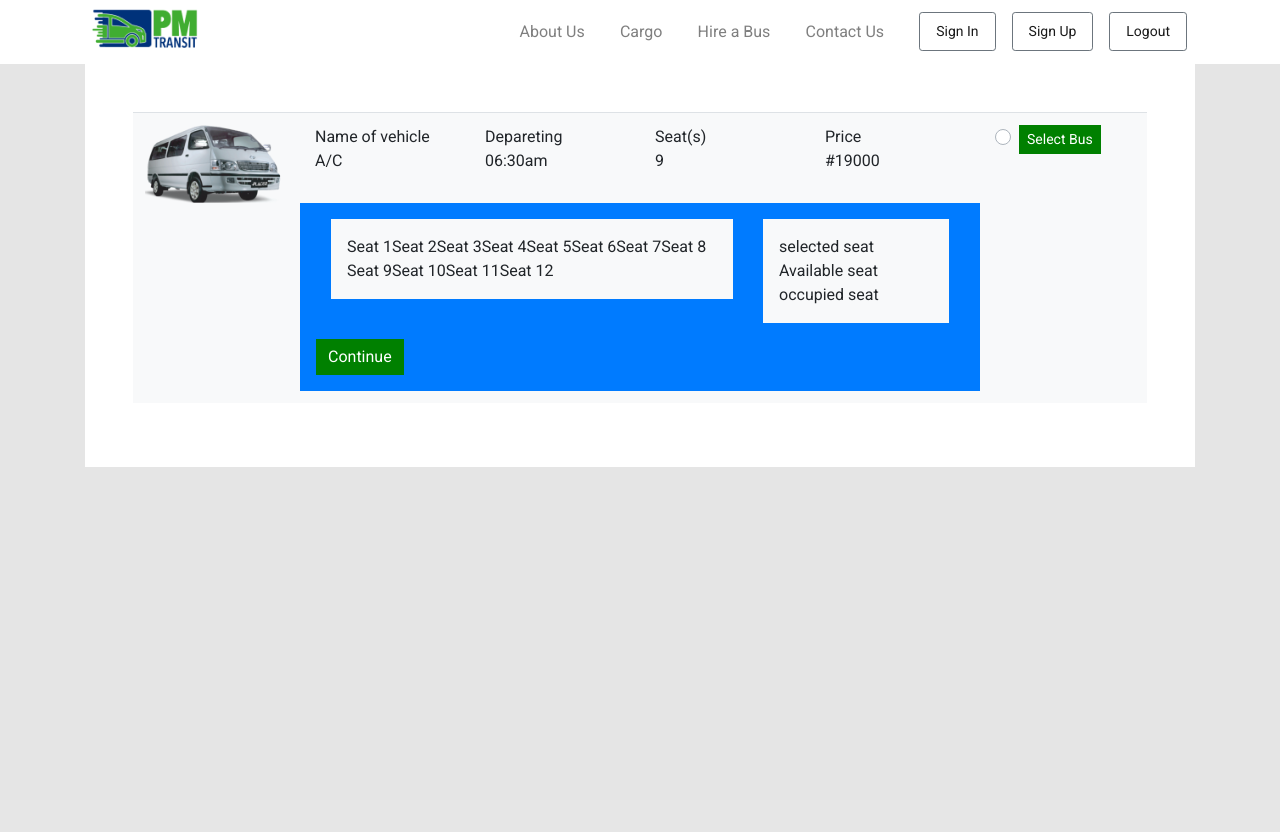
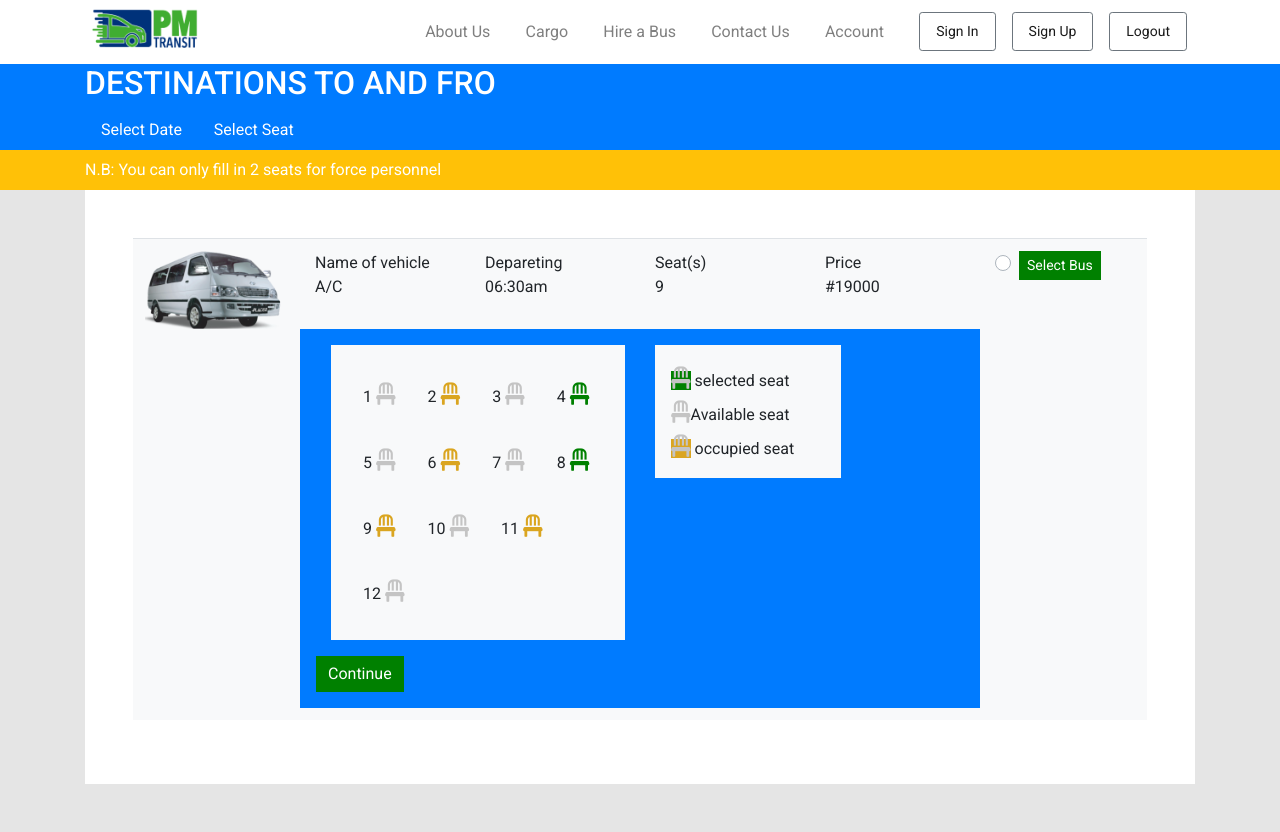
Before and after one commit to iballi2017/pmtransit, a PHP site: page /user/step-1-select-a-bus.php in a window 1280 px wide. Before the commit the page ends 467 px from the top, so only its background shows below. Run offline with PHP 8.4, Linux system fonts and the light colour scheme; some libraries are stand-ins or nearby versions.

Commit message:
new commit 17/02/2020

```diff
--- a/css/style.css
+++ b/css/style.css
@@ -374,6 +374,34 @@ input.invalid {
   bottom: 0;
   border: 1px solid red;
 } */
+.step-1-select-a-bus-page .seat-numbers {
+  display: flex;
+  flex-wrap: wrap;
+  list-style: none;
+  padding: 0; }
+  .step-1-select-a-bus-page .seat-numbers li {
+    margin: 1em; }
+    .step-1-select-a-bus-page .seat-numbers li::after {
+      content: "\f6c0";
+      font-family: "Font Awesome 5 Free";
+      font-weight: 900;
+      color: #c4c4c4;
+      font-size: 1.4rem; }
+  .step-1-select-a-bus-page .seat-numbers li.selected + li::after {
+    color: green; }
+  .step-1-select-a-bus-page .seat-numbers li.occupied + li::after {
+    color: goldenrod; }
+.step-1-select-a-bus-page .seat-label-info span.selected {
+  background-color: green; }
+.step-1-select-a-bus-page .seat-label-info span.occupied {
+  background-color: goldenrod; }
+.step-1-select-a-bus-page .seat-label-info span::before {
+  content: "\f6c0";
+  font-family: "Font Awesome 5 Free";
+  font-weight: 900;
+  color: #c4c4c4;
+  font-size: 1.4rem; }
+
 @media (max-width: 425px) {
   .step {
     height: 40px;
--- a/css/style.scss
+++ b/css/style.scss
@@ -476,6 +476,67 @@ input.invalid {
   border: 1px solid red;
 } */
 
+// vehicle-selection page
+.vehicle-selection-container {
+}
+
+// step-1-select-a-bus
+.step-1-select-a-bus-page {
+  .seat-numbers {
+    display: flex;
+    flex-wrap: wrap;
+    list-style: none;
+    padding: 0;
+
+    li {
+      margin: 1em;
+
+      &.selected > &::after {
+        // background-color: green;
+        // color: green;
+      }
+
+      &.occupied {
+        // background-color: goldenrod;
+      }
+
+      &::after {
+        content: "\f6c0";
+        font-family: "Font Awesome 5 Free";
+        font-weight: 900;
+        color: #c4c4c4;
+        font-size: 1.4rem;
+      }
+    }
+
+    li.selected + li::after {
+      color: green;
+    }
+    li.occupied + li::after {
+      color: goldenrod;
+    }
+  }
+
+  .seat-label-info {
+    span {
+      &.selected {
+        background-color: green;
+      }
+
+      &.occupied {
+        background-color: goldenrod;
+      }
+      &::before {
+        content: "\f6c0";
+        font-family: "Font Awesome 5 Free";
+        font-weight: 900;
+        color: #c4c4c4;
+        font-size: 1.4rem;
+      }
+    }
+  }
+}
+
 @media (max-width: 425px) {
   .step {
     height: 40px;
--- a/includes/header.php
+++ b/includes/header.php
@@ -46,6 +46,9 @@
                     <li class="nav-item main-animate-nav-item">
                         <a class="nav-link" href="#">Contact Us</a>
                     </li>
+                    <li class="nav-item main-animate-nav-item">
+                        <a class="nav-link" href="../user/user-account-profile.php">Account</a>
+                    </li>
                     <li class="nav-item active">
                         <a class="btn btn-outline-secondary btn-sm nav-link px-3 mx-2" href="../user/login.php">Sign
                             In</a>
--- a/index.php
+++ b/index.php
@@ -47,6 +47,9 @@
                     </li>
                     <li class="nav-item main-animate-nav-item">
                         <a class="nav-link" href="#">Contact Us</a>
+                    </li>
+                    <li class="nav-item main-animate-nav-item">
+                        <a class="nav-link" href="./user/user-account-profile.php">Account</a>
                     </li>
                     <li class="nav-item active">
                         <a class="btn btn-outline-secondary btn-sm nav-link px-3 mx-2" href="./user/login.php">Sign
--- a/user/step-1-select-a-bus.php
+++ b/user/step-1-select-a-bus.php
@@ -1,11 +1,37 @@
 <!-- header -->
 <?php include_once '../includes/header.php'; ?>
+
+
+<main class="step-1-select-a-bus-page mb-5">
+
+    <section class="bg-primary">
+        <div class="container text-white">
+            <h2>DESTINATIONS TO AND FRO</h2>
+            <ul class="nav">
+                <li class="nav-item">
+                    <a class="nav-link active text-white" href="#">Select Date</a>
+                </li>
+                <li class="nav-item">
+                    <a class="nav-link text-white" href="#">Select Seat</a>
+                </li>
+            </ul>
+        </div>
+
+        <div class="bg-warning py-2">
+            <div class="container">
+                <p class="m-0 text-white">N.B: You can only fill in 2 seats for force personnel</p>
+            </div>
+        </div>
+
+    </section>
+
+
 
 
     <section>
         <div class="container">
             <form class="bg-white p-5">
-            <div class="table-responsive">
+                <!-- <div class="table-responsive"> -->
                 <table class="table bg-light">
                     <!-- <thead>
                         <tr>
@@ -50,58 +76,58 @@
                                         <div class="col col-md-8 offset-2 bg-primary p-3">
                                             <div class="container">
                                                 <div class="row">
-                                                    <div class="col-12 col-md-8">
+                                                    <div class="col-12 col-md-6">
 
-                                                        <ul class='bg-light p-3'
-                                                            style="display: flex; flex-wrap: wrap; list-style: none; padding: 0">
-                                                            <li>
-                                                                Seat 1
+                                                        <ul class='seat-numbers bg-light p-3' style="">
+                                                            <li class="occupied">
+                                                                1
                                                             </li>
                                                             <li>
-                                                                Seat 2
+                                                                2
+                                                            </li>
+                                                            <li class="selected">
+                                                                3
                                                             </li>
                                                             <li>
-                                                                Seat 3
+                                                                4
+                                                            </li>
+                                                            <li class="occupied">
+                                                                5
                                                             </li>
                                                             <li>
-                                                                Seat 4
+                                                                6
+                                                            </li>
+                                                            <li class="selected">
+                                                                7
+                                                            </li>
+                                                            <li class="occupied">
+                                                                8
                                                             </li>
                                                             <li>
-                                                                Seat 5
+                                                                9
+                                                            </li>
+                                                            <li class="occupied">
+                                                                10
                                                             </li>
                                                             <li>
-                                                                Seat 6
+                                                                11
                                                             </li>
                                                             <li>
-                                                                Seat 7
-                                                            </li>
-                                                            <li>
-                                                                Seat 8
-                                                            </li>
-                                                            <li>
-                                                                Seat 9
-                                                            </li>
-                                                            <li>
-                                                                Seat 10
-                                                            </li>
-                                                            <li>
-                                                                Seat 11
-                                                            </li>
-                                                            <li>
-                                                                Seat 12
+                                                                12
                                                             </li>
                                                         </ul>
                                                     </div>
                                                     <div class="col-12 col-md-4">
-                                                        <ul class='bg-light p-3' style="list-style: none; padding: 0">
+                                                        <ul class='seat-label-info bg-light p-3'
+                                                            style="list-style: none; padding: 0">
                                                             <li>
-                                                                selected seat
+                                                                <span class="selected"></span> selected seat
                                                             </li>
                                                             <li>
-                                                                Available seat
+                                                                <span></span>Available seat
                                                             </li>
                                                             <li>
-                                                                occupied seat
+                                                                <span class="occupied"></span> occupied seat
                                                             </li>
                                                         </ul>
 
@@ -191,11 +217,12 @@
                         </tr> -->
                     </tbody>
                 </table>
-            </div>
+                <!-- </div> -->
             </form>
         </div>
     </section>
 
+</main>
 
 <!-- footer -->
 
--- a/user/vehicle-selection.php
+++ b/user/vehicle-selection.php
@@ -30,8 +30,6 @@ include_once '../includes/header.php'; ?>
                 <p class="m-0 text-white">N.B: You can only fill in 2 seats for force personnel</p>
             </div>
         </div>
-
-
 
     </section>
 
```
Also changed, not shown: user/user-account-profile.php (added, +70 -0 lines), 1 other file. Lines whose indentation alone changed are shown as unchanged.
